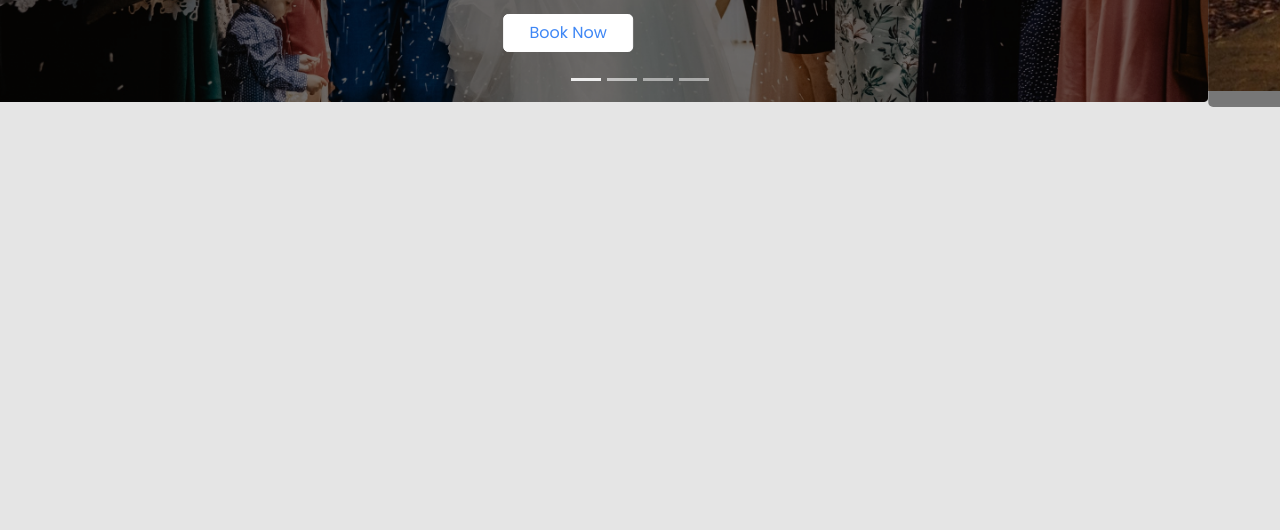
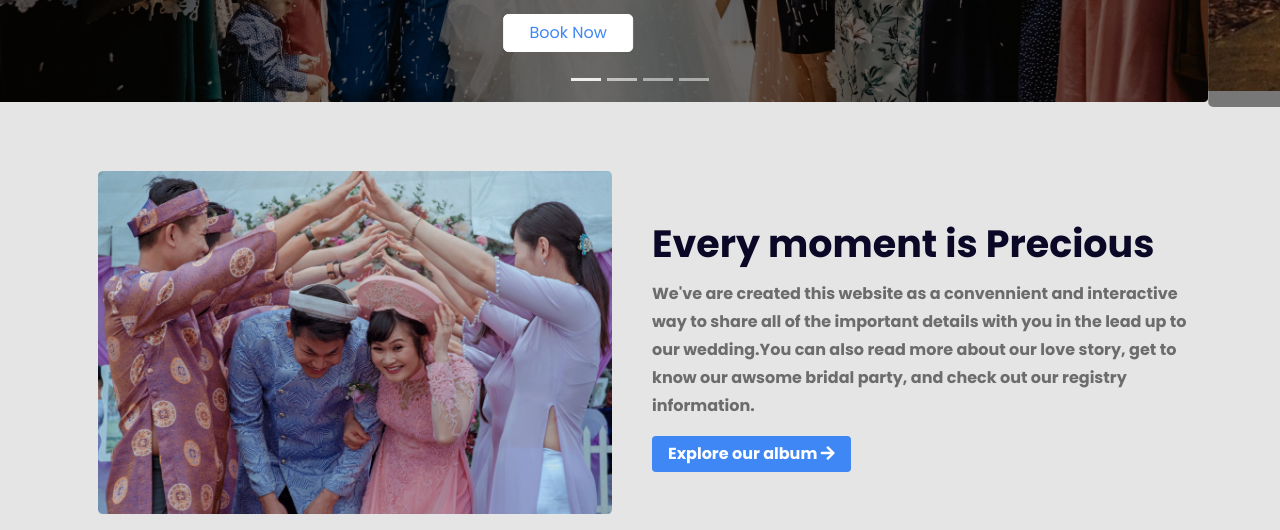
Before and after one commit to codermdshakil/convention-center, a plain HTML site: page index.html in a window 1280 px wide. Shown: the part 496-1026 px from the top of the page. Before the commit the page ends 800 px from the top, so only its background shows below. Drawn offline with nearby package versions, Linux system fonts and the light colour scheme.

Commit message:
moment section added

```diff
--- a/index.html
+++ b/index.html
@@ -108,6 +108,27 @@
   </div>
 </div>
 </section>
+    <!-- moment sectuion starts here -->
+<section class="moment-section pt-5">
+  <div class="moment-wrapper">
+    <div class="container">
+      <div class="row d-flex align-items-center">
+        <div class="col-lg-6 col-md-6 col-11 d-block m-auto">
+          <div class="image-frame">
+            <img src="./img/wedding.png" class="img-fluid p-3 p-md-0 p-lg-3" alt="">
+          </div>
+        </div>
+        <div class="col-lg-6 col-md-6 col-11 d-block m-auto">
+          <div class="image-info">
+            <h2>Every moment is Precious </h2>
+            <p>We've are created this website as a convennient and interactive way to share all of the important details with you in the lead up to our wedding.You can also read more about our love story, get to know our awsome bridal party, and check out our registry information.</p>
+            <button class="btn">Explore our album  <i class="fas fa-arrow-right"></i></button>
+          </div>
+        </div>
+      </div>
+    </div>
+  </div>
+</section>
 
 
 
```
